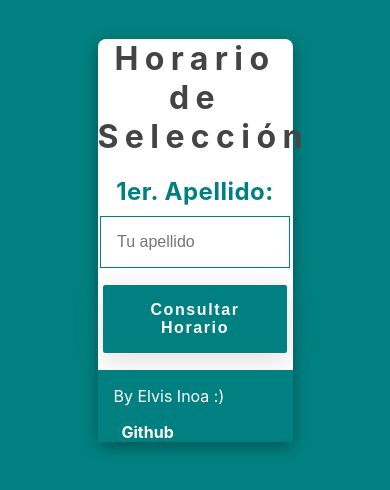
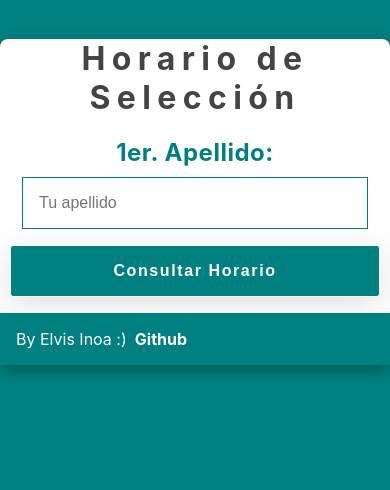
Before and after one commit to soyjosue/horarioseleccionapec, a React (Create React App) app: page / in a window 390 px wide. Shown: the top 490 px of the page. Built offline with nearby package versions, Linux system fonts and the light colour scheme.

Commit message:
version 1 completada

```diff
--- a/src/App.css
+++ b/src/App.css
@@ -91,3 +91,15 @@
  font-weight: bold;
  color: white;
 }
+
+@media screen and (max-width: 1080px) {
+    .contentForm {
+        width: 80%;
+    }
+}
+
+@media screen and (max-width: 442px) {
+    .contentForm {
+        width: 100%;
+    }
+}
```
